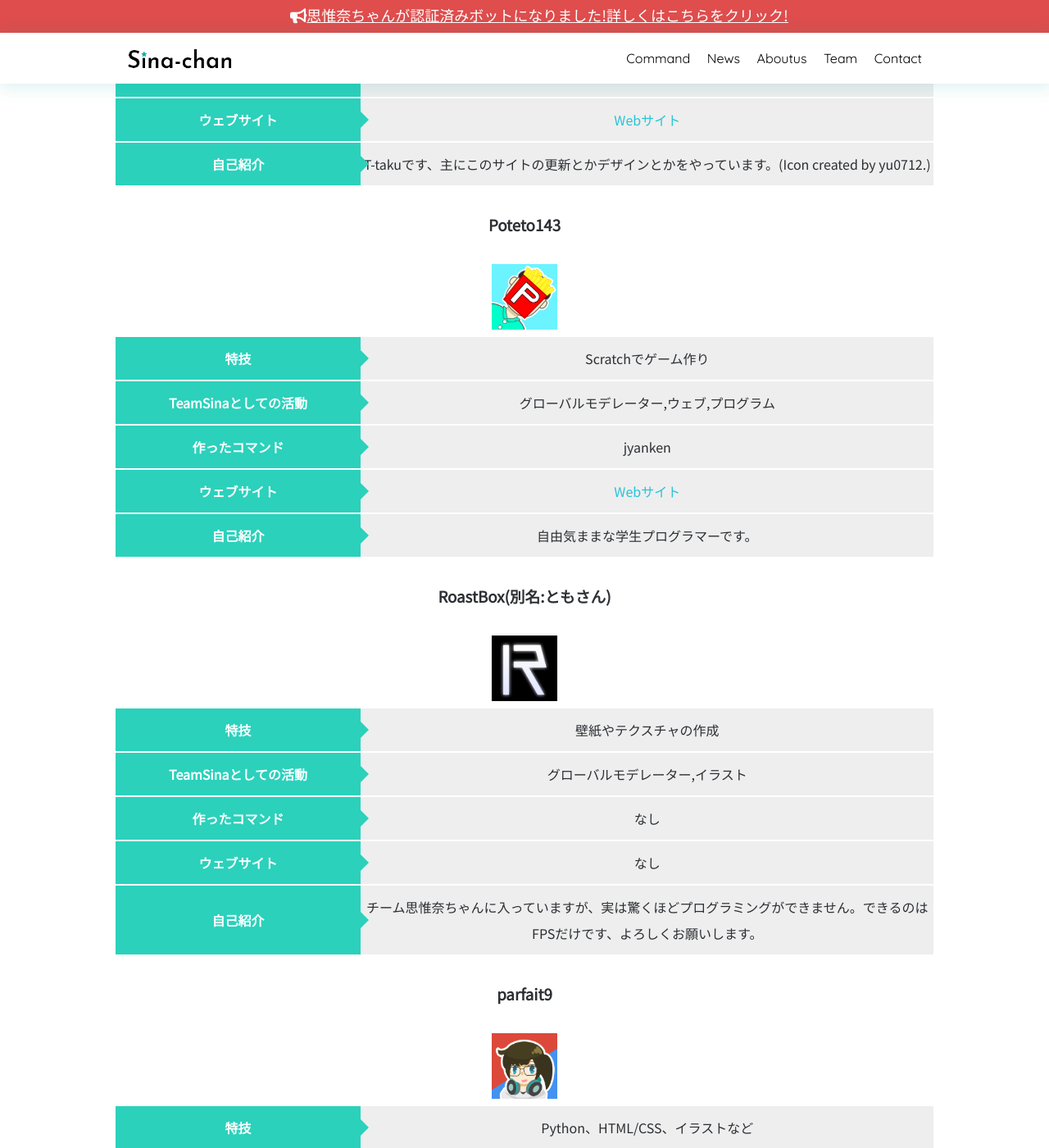
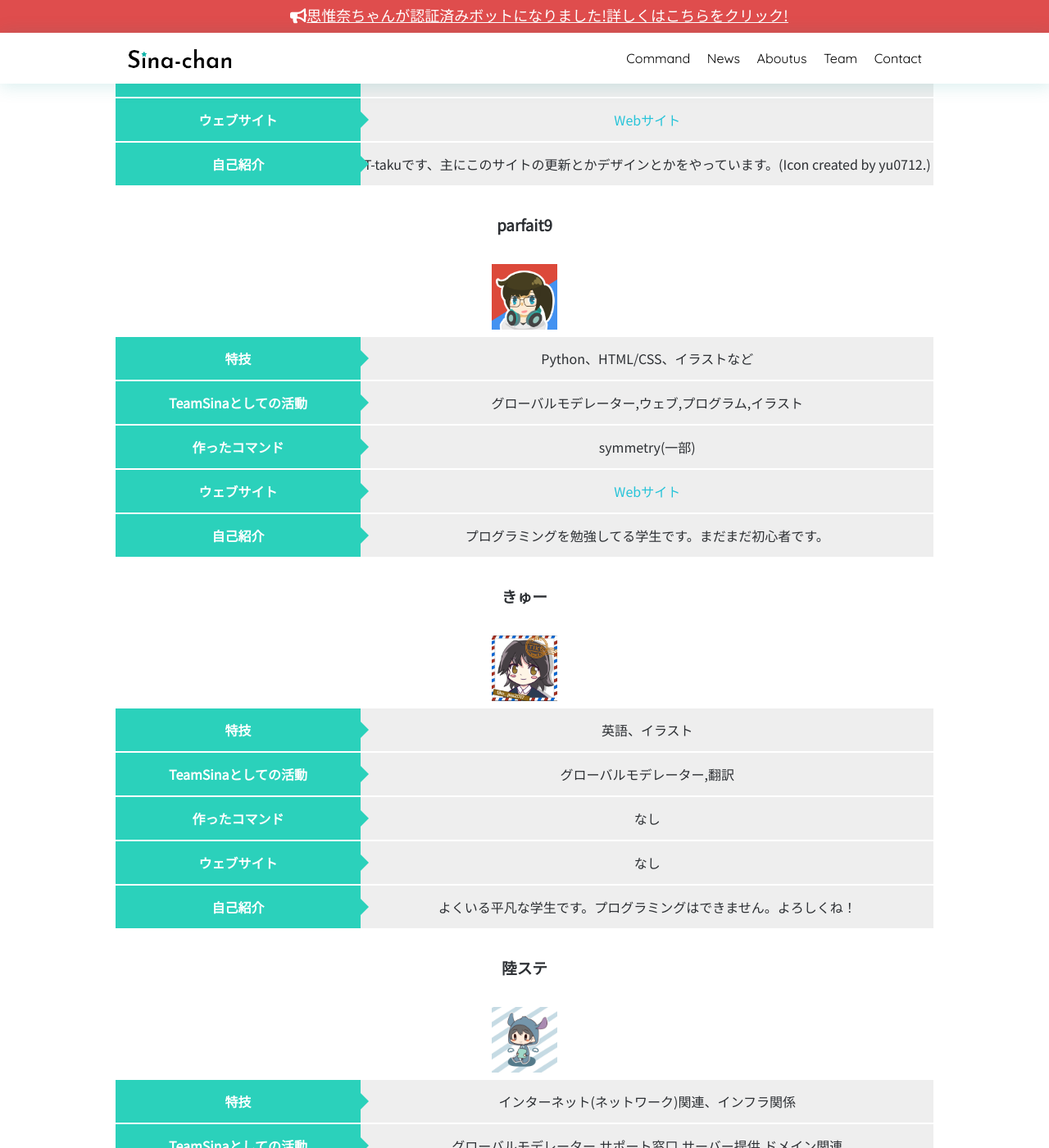
Before and after one commit to SinaKitagami/sinakitagami.github.io, a Jekyll site: the page built from aboutus.md, in a window 1280 px wide and 1400 px high, scrolled down 1283 px. Shown: the whole window at 82% size. Built offline with Jekyll 4.4.1, drawn with Linux system fonts in a browser that asks for light colours; nearby versions of some CDN libraries; some of the changed text lies outside the part shown.

Commit message:
Update team.yml

```diff
--- a/_data/team.yml
+++ b/_data/team.yml
@@ -26,26 +26,6 @@
   website2: none
   w-s: Webサイト
 
-- name: Poteto143
-  skill: Scratchでゲーム作り
-  command: jyanken
-  permission: グローバルモデレーター,ウェブ,プログラム
-  introduction: 自由気ままな学生プログラマーです。
-  img: potate.png
-  website: https://poteto143.github.io/Poteto143s_diary/
-  website2: none
-  w-s: Webサイト
-
-- name: RoastBox(別名:ともさん)
-  skill: 壁紙やテクスチャの作成
-  command: なし
-  permission: グローバルモデレーター,イラスト
-  introduction: チーム思惟奈ちゃんに入っていますが、実は驚くほどプログラミングができません。できるのはFPSだけです、よろしくお願いします。
-  img: tomosan.png
-  website: none
-  website2: none
-  w-s: なし
-
 - name: parfait9
   skill: Python、HTML/CSS、イラストなど
   command: symmetry(一部)
@@ -65,16 +45,6 @@
   website: none
   website2: none
   w-s: なし
-
-- name: AO
-  skill: チェロ、野宿、サバイバル、自作PC
-  command: なし
-  permission: グローバルモデレーター,サポート窓口
-  introduction: 基本的に居たり居なかったりする謎の多い人物です。
-  img: ao.jpg
-  website: https://emeguri.pinklink.jp/
-  website2: none
-  w-s: Webサイト
 
 - name: 陸ステ
   skill: インターネット(ネットワーク)関連、インフラ関係
@@ -96,12 +66,3 @@
   website2: none
   w-s: Webサイト
   w-s2: なし
-
-- name: grarich
-  skill: Python
-  command: なし
-  permission: プログラマー
-  introduction: Pythonよく書いてる人です。<br>よろしくお願いします。
-  img: grarich.png
-  website: none
-  w-s: なし
```
